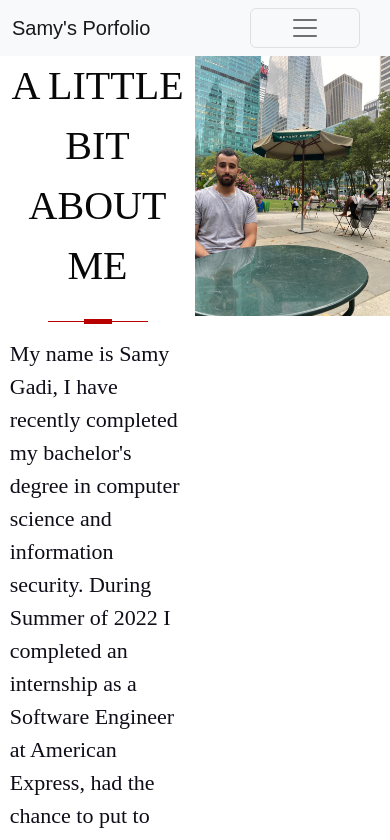
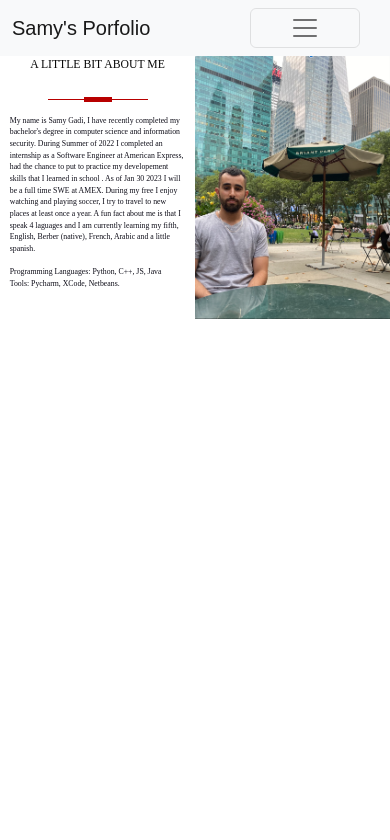
Before and after one commit to SamyG12/portfolio, a React (Create React App) app: page / in a window 390 px wide. Shown: the top 840 px of the page. Built offline with nearby package versions, Linux system fonts and the light colour scheme.

Commit message:
responsive home

```diff
--- a/src/Components/Carousel/Carousel.css
+++ /dev/null
@@ -1,7 +0,0 @@
-.car{
-    width: 100%;
-}
-.carousel {
-    width:100%;
-    height:100%;
-  }
--- a/src/Components/Carousel/Carousel.js
+++ /dev/null
@@ -1,34 +0,0 @@
-import Carousel from 'react-bootstrap/Carousel';
-import image2 from '../media/br.jpg'
-
-
-
-function Carouselfun() {
-  return (
-
-
-    <div id="carouselExampleIndicators" class="carousel slide" data-ride="carousel">
-  <ol class="carousel-indicators">
-    <li data-target="#carouselExampleIndicators" data-slide-to="image3" class="active"></li>
-    <li data-target="#carouselExampleIndicators" data-slide-to="image2"></li>
-  </ol>
-  <div class="carousel-inner">
-    <div class="carousel-item active">
-      <img class="d-block w-100" src={image2} alt="First slide"/>
-    </div>
-
-  </div>
-  <a class="carousel-control-prev" href="#carouselExampleIndicators" role="button" data-slide="prev">
-    <span class="carousel-control-prev-icon" aria-hidden="true"></span>
-    <span class="sr-only"></span>
-  </a>
-  <a class="carousel-control-next" href="#carouselExampleIndicators" role="button" data-slide="next">
-    <span class="carousel-control-next-icon" aria-hidden="true"></span>
-    <span class="sr-only"></span>
-  </a>
-</div>
-
-  );
-}
-
-export default Carouselfun;
--- a/src/Components/Home/Home.css
+++ b/src/Components/Home/Home.css
@@ -33,3 +33,8 @@
     --white : white;
     --black: black;
   }
+
+  .responsive {
+    width: 100%;
+    height: auto;
+  }
--- a/src/Components/Home/Home.js
+++ b/src/Components/Home/Home.js
@@ -1,17 +1,19 @@
 import React from "react";
-import Carouselfun from "../Carousel/Carousel";
 import './Home.css';
+import pp from "../media/bp.png"
 
+<meta name="viewport" content="width=device-width, initial-scale=1.0"></meta>
 export default function Home(){
     return(
         <div className="Home" style={{backgroundColor: "#f2f4f8"}}>
 
             <div id="col-1">
-            <Carouselfun/>
+            {/* <Carouselfun/>  */}
+            <img src={pp} alt="Nature" class="responsive"/>
             </div>
             <div id="col-2">
             <div className='one'><header classname="title" style={{fontFamily:"times new roman"}}>A little bit about me</header></div>
-            <p style={{fontFamily:"times new roman", marginTop:"10px",marginLeft:"5%", marginRight:"5%", fontSize: 22}}>
+            <p style={{fontFamily:"times new roman", marginTop:"10px",marginLeft:"5%", marginRight:"5%", fontSize: "2vw"}}>
                     My name is Samy Gadi, I have recently completed my bachelor's degree in computer science and
                     information security. During Summer of 2022 I completed an internship as a Software Engineer
                     at American Express,  had the chance to put to practice my developement skills that I learned in school
--- a/src/Components/Projects/Project.css
+++ b/src/Components/Projects/Project.css
@@ -21,7 +21,7 @@
     left: auto;
     top: 0;
     transform: translateY(50%);
-    color: blue;
+    color: rgb(10, 10, 10);
     border-radius: 8px;
   }
   .swiper-button-next {
@@ -36,12 +36,10 @@
       flex-direction: column;
       max-width: 400px;
       margin: 0 auto;
-      margin-top: 7rem;
+      margin-top: 5rem;
       gap: 5rem;
     }
-      .projectItem__img {
-        width: 100%;
-      }
+
 
   }
 
@@ -51,7 +49,7 @@
     margin: 0;
     font-family: "Raleway", sans-serif;
     font-weight: 300;
-    font-size: 40px;
+    font-size: 3vw;
     color: #080808;
     -webkit-transition: all 0.4s ease 0s;
     -o-transition: all 0.4s ease 0s;
```
Also changed, not shown: src/Components/media/bp.png (renamed from src/Components/media/bp.jpg), src/Components/media/br.jpg (deleted).
